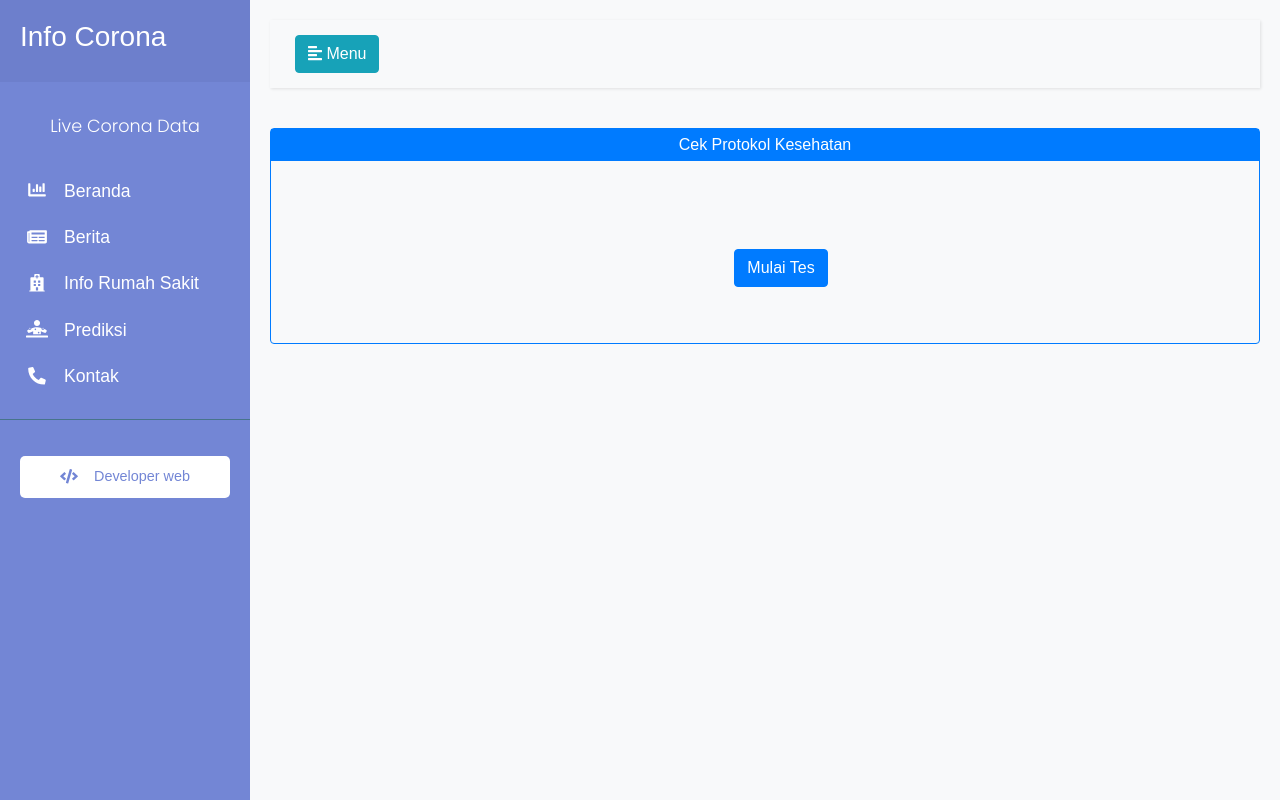
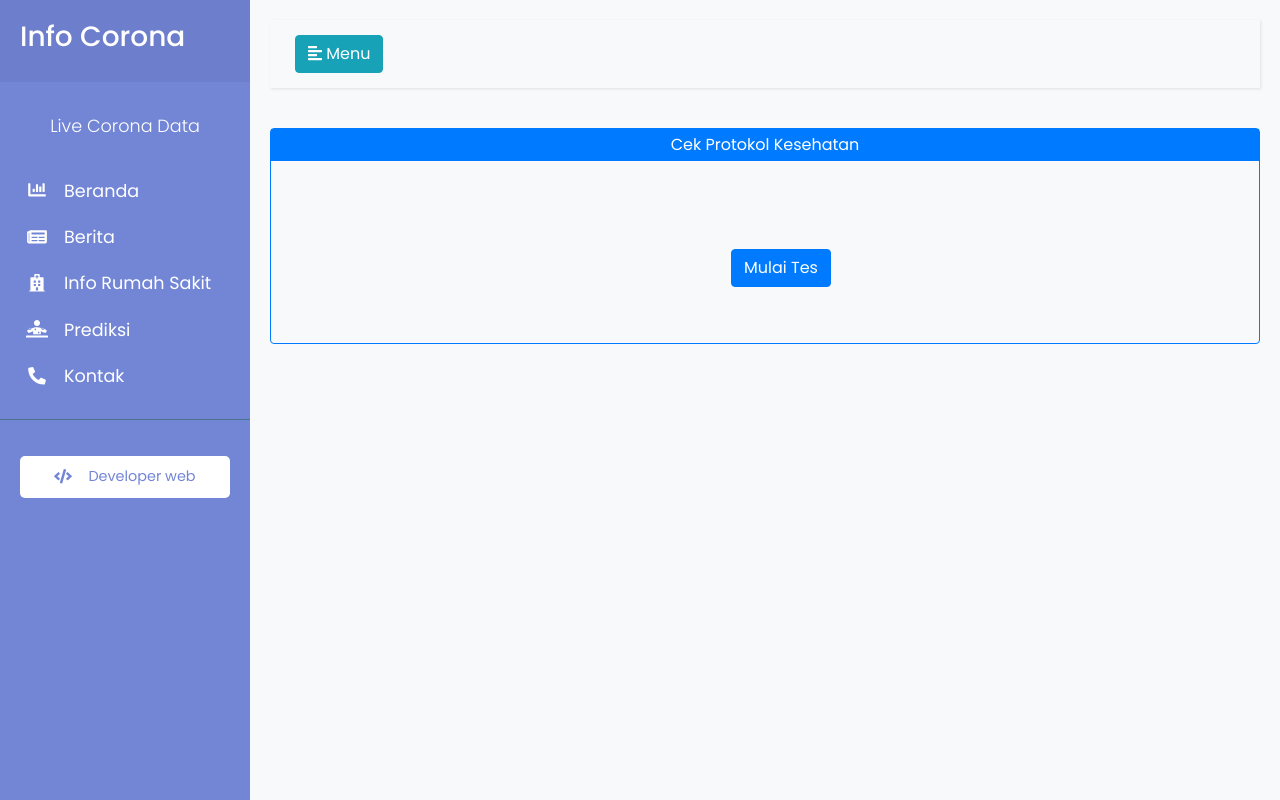
Before and after one commit to daffainfo/Coronavirus-Tracking-Web, a PHP site: page /prediksi in a window 1280 px wide. Run offline with PHP 8.4, Linux system fonts and the light colour scheme; some libraries are stand-ins or nearby versions.

Commit message:
Update styles.css

```diff
--- a/prediksi/styles.css
+++ b/prediksi/styles.css
@@ -1,9 +1,4 @@
-*, *::before, *::after {
-    font-family: sans-serif;
-    font-size: 1.0rem;
-  }
-
-  .btn-col {
+.btn-col {
     width: 90%;
     white-space: normal;
     word-wrap: break-word;
```
